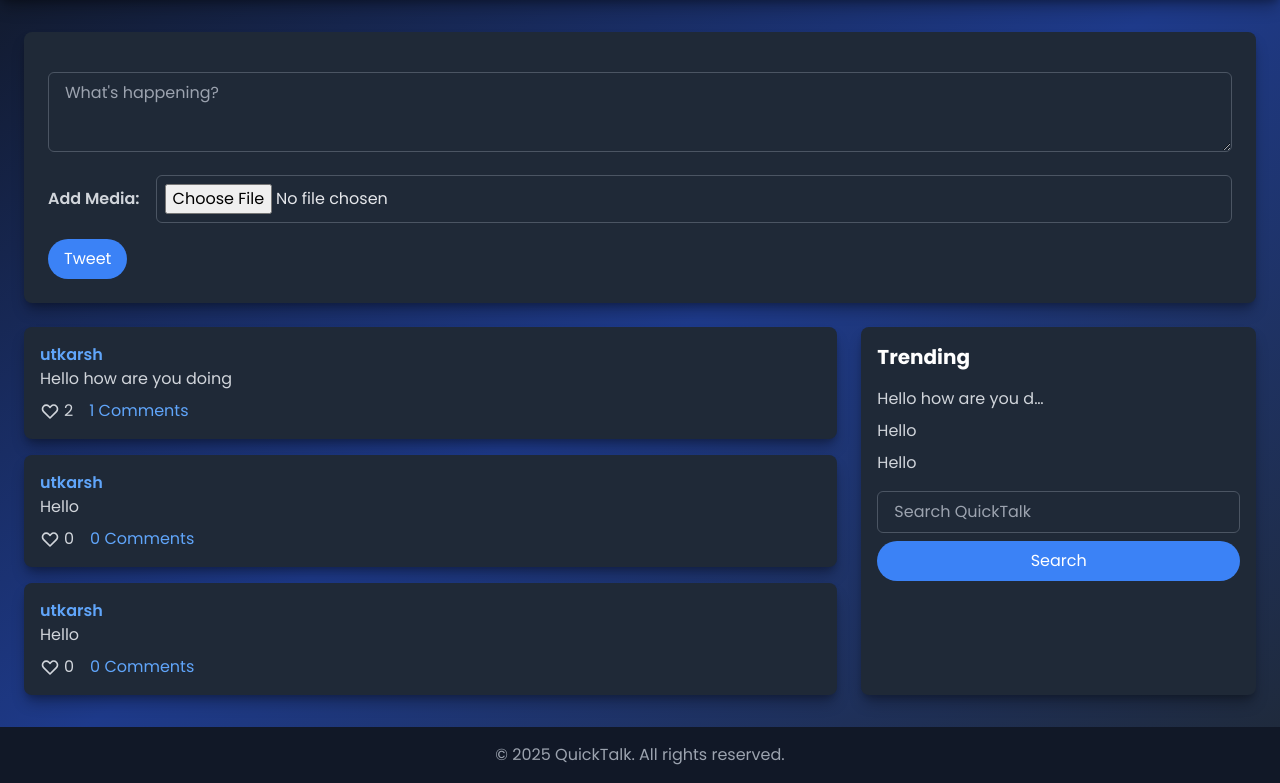
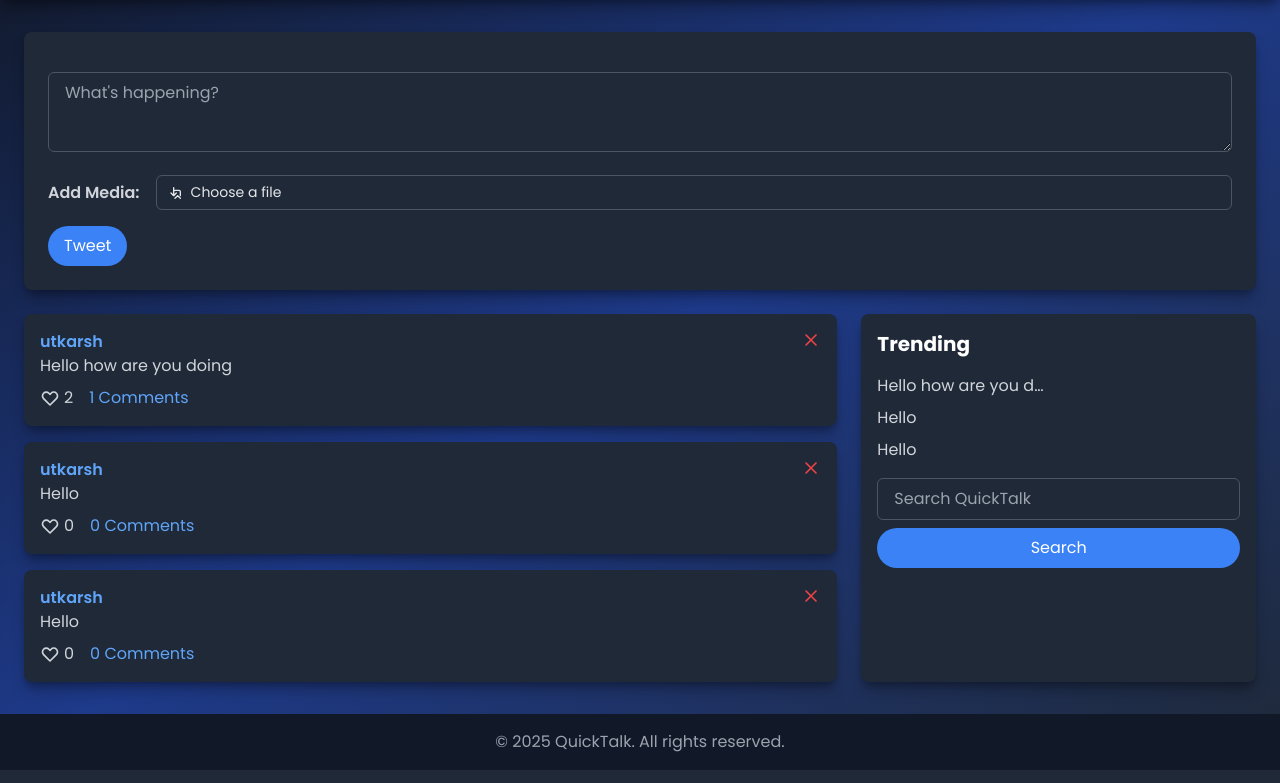
Before and after one commit to utkarshrajputt/QuickTalk, a Django app: page / in a window 1280 px wide. Shown: the part 72-855 px from the top of the page. Run offline with Django 5.2, Linux system fonts and the light colour scheme; a user stored in the database is signed in; data comes from the database, SQL or seed files in the repository; both versions use the stored data as it was after the commit.

Commit message:
done with like and notifications functionality

```diff
--- a/QuickTalk/settings.py
+++ b/QuickTalk/settings.py
@@ -71,11 +71,11 @@ TIME_ZONE = 'UTC'
 USE_I18N = True
 USE_TZ = True
 
+MEDIA_URL = '/media/'
+MEDIA_ROOT = BASE_DIR / 'media'
+
 STATIC_URL = '/static/'
 STATICFILES_DIRS = [BASE_DIR / 'static']
-
-MEDIA_URL = '/media/'
-MEDIA_ROOT = BASE_DIR / 'media'
 
 DEFAULT_AUTO_FIELD = 'django.db.models.BigAutoField'
 
--- a/static/css/custom.css
+++ b/static/css/custom.css
@@ -42,14 +42,54 @@ input::placeholder, textarea::placeholder {
     color: #9ca3af;
 }
 
-input[type="file"] {
-    padding: 0.5rem;
-    background-color: transparent;
-    color: #e5e7eb;
+textarea {
+    min-height: 80px;
 }
 
-textarea {
-    min-height: 80px; /* Ensure readable size on mobile */
+/* Custom File Input */
+.custom-file-input {
+    position: relative;
+    display: inline-block;
+    width: 100%;
+}
+
+.custom-file-input input[type="file"] {
+    position: absolute;
+    width: 0;
+    height: 0;
+    opacity: 0;
+    overflow: hidden;
+}
+
+.custom-file-input label {
+    display: flex;
+    align-items: center;
+    background-color: #1f2937;
+    color: #e5e7eb;
+    border: 1px solid #4b5563;
+    border-radius: 0.375rem;
+    padding: 0.375rem 0.75rem; /* Reduced padding */
+    font-size: 0.875rem; /* Smaller font size (14px) */
+    cursor: pointer;
+    transition: background-color 0.3s ease, border-color 0.3s ease;
+    width: 100%;
+}
+
+.custom-file-input label:hover {
+    background-color: #374151;
+    border-color: #3b82f6;
+}
+
+.custom-file-input label svg {
+    width: 1rem; /* Smaller icon (16px) */
+    height: 1rem;
+    margin-right: 0.375rem; /* Reduced margin */
+}
+
+.custom-file-input span {
+    overflow: hidden;
+    text-overflow: ellipsis;
+    white-space: nowrap;
 }
 
 form p input {
--- a/static/js/app.js
+++ b/static/js/app.js
@@ -1,10 +1,46 @@
 document.addEventListener('DOMContentLoaded', () => {
+    // Function to get CSRF token from cookie
+    function getCookie(name) {
+        let cookieValue = null;
+        if (document.cookie && document.cookie !== '') {
+            const cookies = document.cookie.split(';');
+            for (let i = 0; i < cookies.length; i++) {
+                const cookie = cookies[i].trim();
+                if (cookie.substring(0, name.length + 1) === (name + '=')) {
+                    cookieValue = decodeURIComponent(cookie.substring(name.length + 1));
+                    break;
+                }
+            }
+        }
+        return cookieValue;
+    }
+
+    const csrftoken = getCookie('csrftoken');
+
     document.querySelectorAll('.like-btn').forEach(btn => {
         btn.addEventListener('click', async (e) => {
-            const tweetId = e.target.dataset.tweetId;
-            const response = await fetch(`/like/${tweetId}/`, { method: 'POST' });
+            e.preventDefault(); // Prevent any default behavior
+            const tweetId = btn.dataset.tweetId;
+            const response = await fetch(`/like/${tweetId}/`, {
+                method: 'POST',
+                headers: {
+                    'X-CSRFToken': csrftoken,
+                    'Content-Type': 'application/json',
+                },
+            });
             const data = await response.json();
-            e.target.textContent = `Like (${data.likes})`;
+            if (data.likes !== undefined) {
+                const countSpan = btn.querySelector('.like-count');
+                countSpan.textContent = data.likes;
+            } else {
+                console.error('Error:', data.error);
+            }
         });
     });
+
+    window.updateFileName = function(input) {
+        const label = input.nextElementSibling.querySelector('span');
+        const fileName = input.files.length > 0 ? input.files[0].name : 'Choose a file';
+        label.textContent = fileName;
+    };
 });
--- a/templates/home.html
+++ b/templates/home.html
@@ -1,32 +1,44 @@
 {% extends 'base.html' %}
 {% block content %}
     <div class="space-y-6">
-        <!-- Tweet Form -->
         <div class="bg-gray-800 p-4 sm:p-6 rounded-lg shadow-lg">
             <form method="post" enctype="multipart/form-data" class="space-y-4">
                 {% csrf_token %}
                 <textarea name="content" class="w-full resize-y" placeholder="What's happening?"></textarea>
                 <div class="flex flex-col sm:flex-row items-start sm:items-center space-y-2 sm:space-y-0 sm:space-x-4">
-                    <label for="media" class="text-gray-300 font-semibold">Add Media:</label>
-                    <input type="file" id="media" name="media" accept="image/*,video/*" class="flex-1">
+                    <label for="media" class="text-gray-300 font-semibold shrink-0 text-sm sm:text-base">Add Media:</label>
+                    <div class="custom-file-input flex-1">
+                        <input type="file" id="media" name="media" accept="image/*,video/*" onchange="updateFileName(this)">
+                        <label for="media" class="flex items-center">
+                            <svg fill="none" stroke="currentColor" viewBox="0 0 24 24" xmlns="http://www.w3.org/2000/svg">
+                                <path stroke-linecap="round" stroke-linejoin="round" stroke-width="2" d="M7 16V4m0 12l-4-4m4 4l4-4m6 4v-6a2 2 0 00-2-2h-6a2 2 0 00-2 2v6m6 0l4 4m-4-4l-4 4"></path>
+                            </svg>
+                            <span id="media-label">Choose a file</span>
+                        </label>
+                    </div>
                 </div>
                 <button type="submit" class="bg-blue-500 hover:bg-blue-600 text-white px-4 py-2 rounded-full w-full sm:w-auto transition duration-300">Tweet</button>
             </form>
         </div>
-
-        <!-- Tweets and Trending -->
         <div class="grid grid-cols-1 lg:grid-cols-3 gap-6">
             <div class="lg:col-span-2 space-y-4">
                 {% for tweet in tweets %}
                     <div class="bg-gray-800 p-4 rounded-lg shadow-lg">
-                        <p class="text-blue-400 font-semibold"><a href="{% url 'profile' tweet.user.username %}" class="hover:text-blue-300 transition duration-300">{{ tweet.user.username }}</a></p>
+                        <div class="flex justify-between items-start">
+                            <p class="text-blue-400 font-semibold"><a href="{% url 'profile' tweet.user.username %}" class="hover:text-blue-300 transition duration-300">{{ tweet.user.username }}</a></p>
+                            {% if tweet.user == user %}
+                                <a href="{% url 'delete_tweet' tweet.id %}" class="text-red-500 hover:text-red-400 transition duration-300 flex items-center" onclick="return confirm('Are you sure you want to delete this tweet?');">
+                                    <svg class="w-5 h-5" fill="none" stroke="currentColor" viewBox="0 0 24 24"><path stroke-linecap="round" stroke-linejoin="round" stroke-width="2" d="M6 18L18 6M6 6l12 12"></path></svg>
+                                </a>
+                            {% endif %}
+                        </div>
                         <p class="text-gray-300 break-words">{{ tweet.content }}</p>
                         {% if tweet.image %}<img src="{{ tweet.image.url }}" class="w-full h-auto rounded-lg mt-2 object-cover">{% endif %}
                         {% if tweet.video %}<video src="{{ tweet.video.url }}" controls class="w-full rounded-lg mt-2"></video>{% endif %}
                         <div class="flex space-x-4 mt-2">
                             <button data-tweet-id="{{ tweet.id }}" class="like-btn text-gray-300 hover:text-white transition duration-300 flex items-center">
                                 <svg class="w-5 h-5 mr-1" fill="none" stroke="currentColor" viewBox="0 0 24 24"><path stroke-linecap="round" stroke-linejoin="round" stroke-width="2" d="M4.318 6.318a4.5 4.5 0 000 6.364L12 20.364l7.682-7.682a4.5 4.5 0 00-6.364-6.364L12 7.636l-1.318-1.318a4.5 4.5 0 00-6.364 0z"></path></svg>
-                                <span>{{ tweet.likes.count }}</span>
+                                <span class="like-count">{{ tweet.likes.count }}</span>
                             </button>
                             <a href="{% url 'tweet_detail' tweet.id %}" class="text-blue-400 hover:text-blue-300 transition duration-300">{{ tweet.comments.count }} Comments</a>
                         </div>
--- a/tweets/urls.py
+++ b/tweets/urls.py
@@ -6,6 +6,7 @@ urlpatterns = [
     path('tweet/<int:tweet_id>/', views.tweet_detail, name='tweet_detail'),
     path('like/<int:tweet_id>/', views.like_tweet, name='like_tweet'),
     path('comment/<int:tweet_id>/', views.add_comment, name='add_comment'),
+    path('delete/<int:tweet_id>/', views.delete_tweet, name='delete_tweet'),  # New route
     path('notifications/', views.notifications, name='notifications'),
     path('search/', views.search, name='search'),
 ]
--- a/tweets/views.py
+++ b/tweets/views.py
@@ -29,7 +29,6 @@ def home(request):
     trending = Tweet.objects.annotate(like_count=Count('likes')).order_by('-like_count')[:5]
     return render(request, 'home.html', {'tweets': tweets, 'trending': trending})
 
-# Rest of the views remain unchanged...
 @login_required
 def tweet_detail(request, tweet_id):
     tweet = get_object_or_404(Tweet, id=tweet_id)
@@ -37,12 +36,14 @@ def tweet_detail(request, tweet_id):
 
 @login_required
 def like_tweet(request, tweet_id):
-    tweet = get_object_or_404(Tweet, id=tweet_id)
-    if request.user in tweet.likes.all():
-        tweet.likes.remove(request.user)
-    else:
-        tweet.likes.add(request.user)
-    return JsonResponse({'likes': tweet.likes.count()})
+    if request.method == 'POST':
+        tweet = get_object_or_404(Tweet, id=tweet_id)
+        if request.user in tweet.likes.all():
+            tweet.likes.remove(request.user)
+        else:
+            tweet.likes.add(request.user)
+        return JsonResponse({'likes': tweet.likes.count()})
+    return JsonResponse({'error': 'Invalid request'}, status=400)
 
 @login_required
 def add_comment(request, tweet_id):
@@ -51,6 +52,13 @@ def add_comment(request, tweet_id):
         content = request.POST['content']
         Comment.objects.create(tweet=tweet, user=request.user, content=content)
     return JsonResponse({'comments': tweet.comments.count()})
+
+@login_required
+def delete_tweet(request, tweet_id):
+    tweet = get_object_or_404(Tweet, id=tweet_id)
+    if request.user == tweet.user:  # Only allow the tweet's author to delete
+        tweet.delete()
+    return redirect('home')
 
 @login_required
 def notifications(request):
```
Also changed, not shown: profiles/views.py (+5 -2 lines), templates/profile.html (+10 -2 lines), templates/tweet_detail.html (+9 -2 lines), db.sqlite3, media/tweet_images/profile-pic.png (added).
